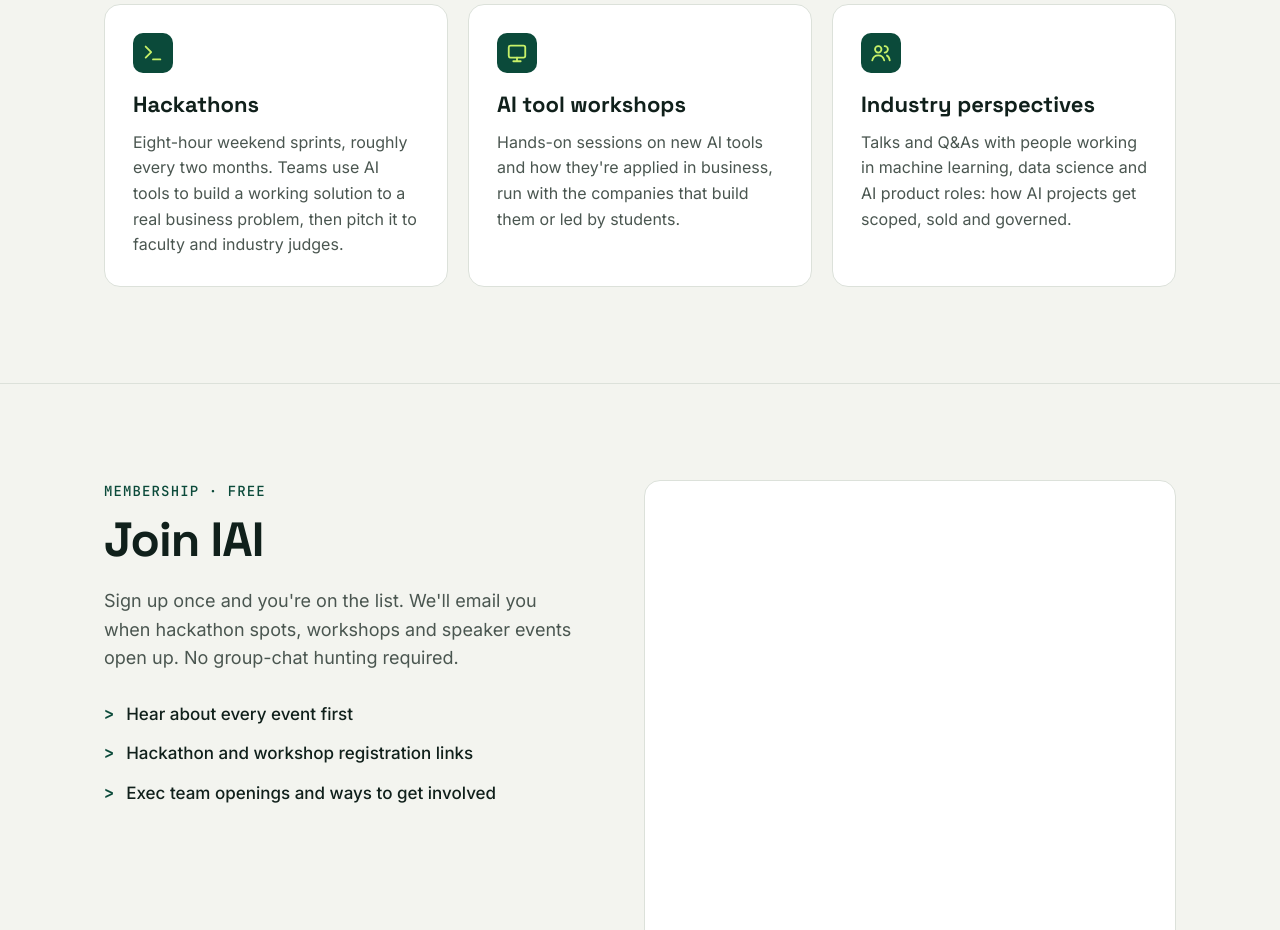
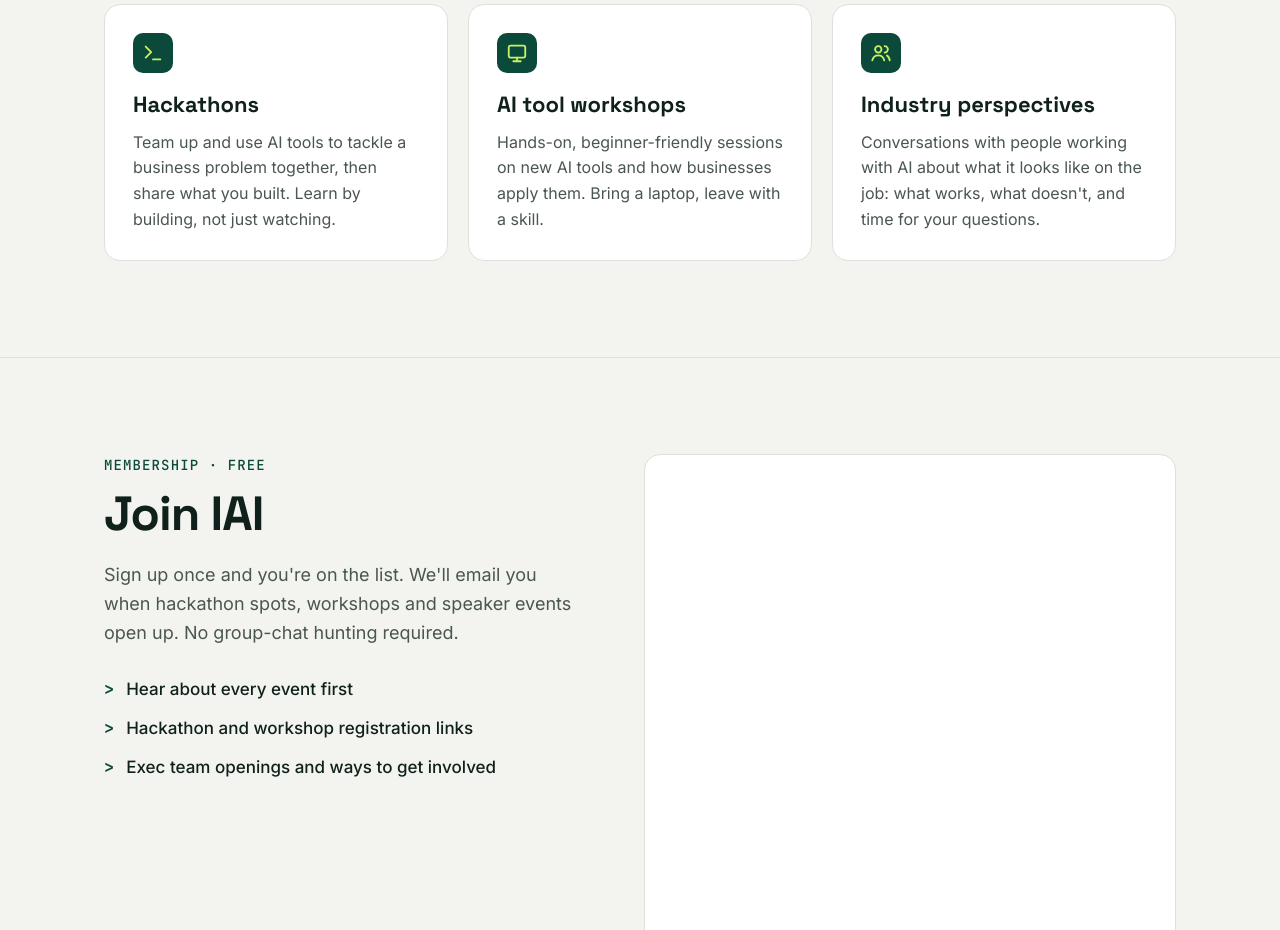
Before and after one commit to iveyai-msc/iveyai-msc.github.io, a plain HTML site: page index.html in a window 1280 px wide. Shown: the part 1120-2050 px from the top of the page. Drawn offline with Linux system fonts and the light colour scheme; a script that the page names is missing.

Commit message:
Soften event descriptions: no fixed timing or committed judges
Co-Authored-By: Claude Opus 5.5 <noreply@anthropic.com>

```diff
--- a/index.html
+++ b/index.html
@@ -192,17 +192,17 @@ footer a{display:inline-flex;align-items:center;min-height:44px}
       <article class="card">
         <div class="icon" aria-hidden="true"><svg viewBox="0 0 24 24"><path d="M4 17l6-6-6-6"/><path d="M12 19h8"/></svg></div>
         <h3>Hackathons</h3>
-        <p>Eight-hour weekend sprints, roughly every two months. Teams use AI tools to build a working solution to a real business problem, then pitch it to faculty and industry judges.</p>
+        <p>Team up and use AI tools to tackle a business problem together, then share what you built. Learn by building, not just watching.</p>
       </article>
       <article class="card">
         <div class="icon" aria-hidden="true"><svg viewBox="0 0 24 24"><rect x="3" y="4" width="18" height="13" rx="2"/><path d="M8 21h8M12 17v4"/></svg></div>
         <h3>AI tool workshops</h3>
-        <p>Hands-on sessions on new AI tools and how they're applied in business, run with the companies that build them or led by students.</p>
+        <p>Hands-on, beginner-friendly sessions on new AI tools and how businesses apply them. Bring a laptop, leave with a skill.</p>
       </article>
       <article class="card">
         <div class="icon" aria-hidden="true"><svg viewBox="0 0 24 24"><circle cx="9" cy="8" r="3.5"/><path d="M2.5 20c.8-3.5 3.4-5.5 6.5-5.5s5.7 2 6.5 5.5"/><path d="M16 4.5a3.5 3.5 0 010 7M18.5 14.8c1.6.8 2.6 2.6 3 5.2"/></svg></div>
         <h3>Industry perspectives</h3>
-        <p>Talks and Q&amp;As with people working in machine learning, data science and AI product roles: how AI projects get scoped, sold and governed.</p>
+        <p>Conversations with people working with AI about what it looks like on the job: what works, what doesn't, and time for your questions.</p>
       </article>
     </div>
   </div>
```
